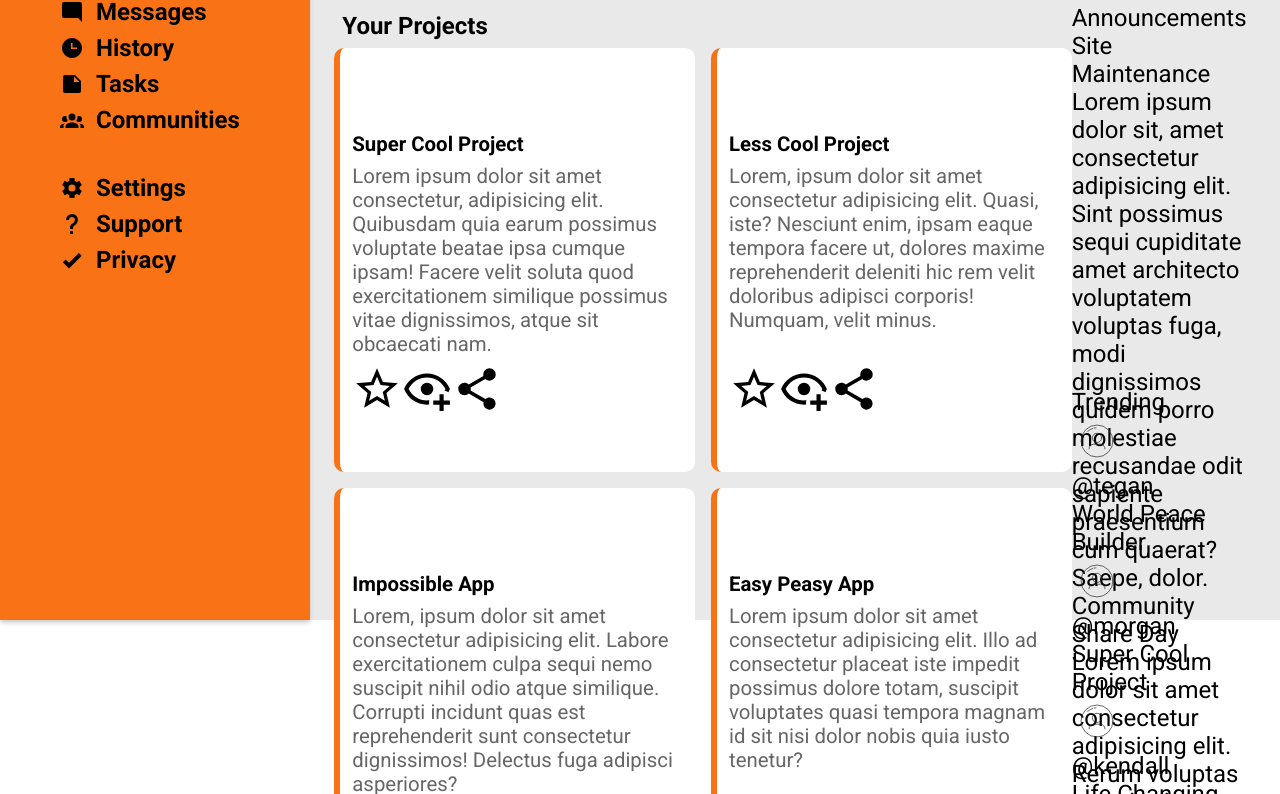
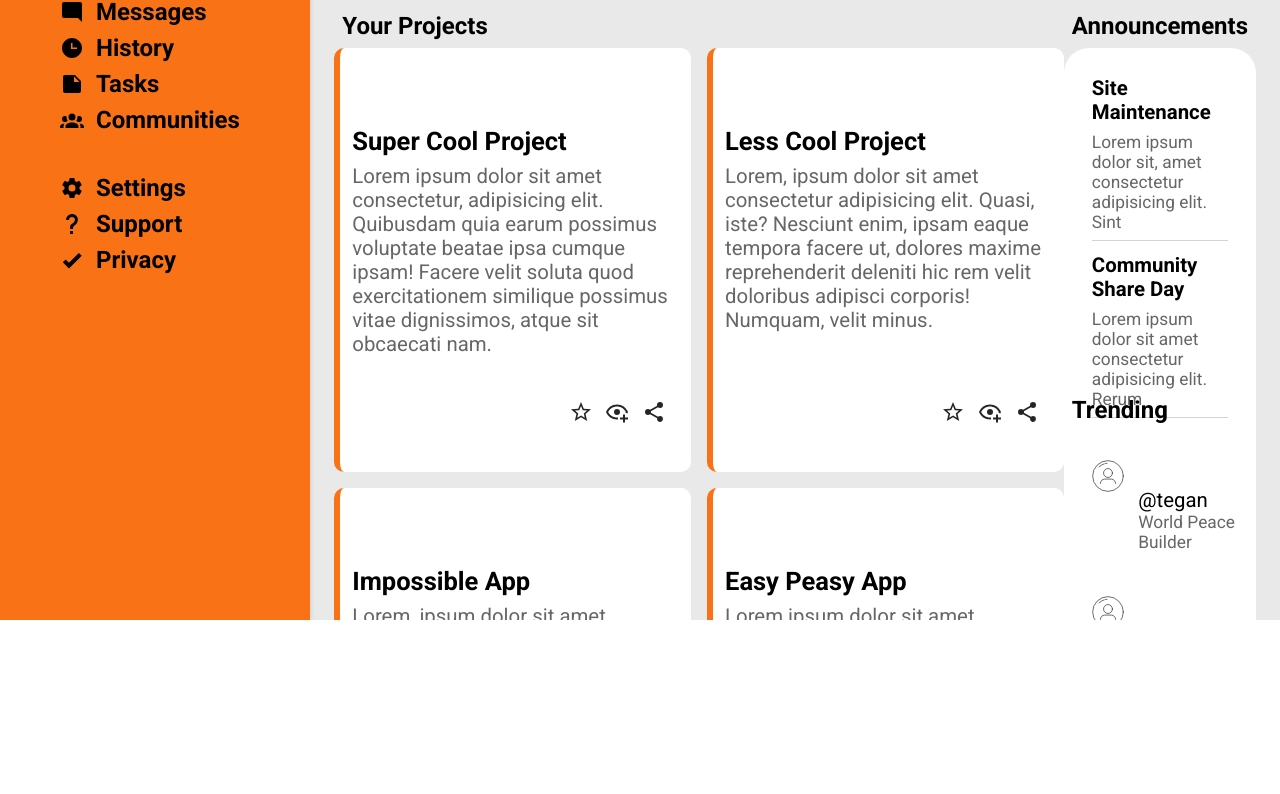
Before and after one commit to zrtgzrtg/admin-dashboard, a plain HTML site: page index.html in a window 1280 px wide. Shown: the part 180-974 px from the top of the page. After the commit the page ends 800 px from the top, so only its background shows below. Drawn offline with Linux system fonts and the light colour scheme.

Commit message:
Finished the Project hopefully
Made some layout choices on my own. I think this is fine

```diff
--- a/index.html
+++ b/index.html
@@ -178,6 +178,36 @@
                   /><img src="svg-pack/share-variant.svg" alt="" />
                 </div>
               </div>
+              <div>
+                <div class="content-projects-subtitle">Impossible App 2</div>
+                <div>
+                  Lorem ipsum, dolor sit amet consectetur adipisicing elit.
+                  Suscipit vel cum officia ratione et est, dolorem aperiam
+                  consectetur rem minus quidem quas aut. Incidunt animi illo sed
+                  iste, aliquam aut.
+                </div>
+                <div>
+                  <img src="svg-pack/star-outline.svg" alt="" /><img
+                    src="svg-pack/eye-plus-outline.svg"
+                    alt=""
+                  /><img src="svg-pack/share-variant.svg" alt="" />
+                </div>
+              </div>
+              <div>
+                <div class="content-projects-subtitle">Big Money Maker</div>
+                <div>
+                  Lorem ipsum dolor sit amet, consectetur adipisicing elit. Quia
+                  veritatis perspiciatis quas obcaecati laborum nam libero,
+                  ullam provident aspernatur illo distinctio quaerat minus
+                  veniam dicta nisi omnis sunt accusantium error.
+                </div>
+                <div>
+                  <img src="svg-pack/star-outline.svg" alt="" /><img
+                    src="svg-pack/eye-plus-outline.svg"
+                    alt=""
+                  /><img src="svg-pack/share-variant.svg" alt="" />
+                </div>
+              </div>
             </div>
           </div>
           <div class="content-announcements">
@@ -191,9 +221,6 @@
                 </div>
                 <div>
                   Lorem ipsum dolor sit, amet consectetur adipisicing elit. Sint
-                  possimus sequi cupiditate amet architecto voluptatem voluptas
-                  fuga, modi dignissimos quidem porro molestiae recusandae odit
-                  sapiente praesentium cum quaerat? Saepe, dolor.
                 </div>
               </div>
               <div>
@@ -202,10 +229,6 @@
                 </div>
                 <div>
                   Lorem ipsum dolor sit amet consectetur adipisicing elit. Rerum
-                  voluptas exercitationem consequatur! Facere cumque amet
-                  reprehenderit sapiente ut consectetur quasi nesciunt. Dolorum
-                  voluptas, praesentium explicabo repellendus itaque optio
-                  corporis excepturi.
                 </div>
               </div>
               <div>
@@ -214,9 +237,6 @@
                 </div>
                 <div>
                   Lorem ipsum dolor sit amet consectetur adipisicing elit.
-                  Neque, aspernatur. Recusandae possimus non exercitationem quia
-                  eius vero, iure accusantium modi iusto nisi adipisci nobis
-                  odit odio vitae pariatur, ea quis?
                 </div>
               </div>
             </div>
--- a/style.css
+++ b/style.css
@@ -38,6 +38,7 @@ body, html {
     grid-template-columns: 4fr 1fr;
     grid-template-rows: repeat(5, 16vh);
     padding: 1rem;
+    overflow: scroll;
 }
 .content-projects {
     grid-column: 1 / 2;
@@ -193,10 +194,11 @@ body, html {
     grid-column: 2;
     grid-row: 2;
     align-self: top;
+    font-size: 125%;
 }
 .header-buttons {
     display: flex;
-    gap: 5vw;
+    gap: 3vw;
     align-items: center;
     justify-content: right;
     margin-right: 2vw;
@@ -217,7 +219,7 @@ body, html {
 }
 
 /* content-projects code start */
-.content-projects-title {
+.content-title {
     font-weight: bold;
     padding: 1vh;
 }
@@ -243,12 +245,94 @@ body, html {
 .content-projects-subtitle {
     align-self: end;
     font-weight: bold;
-    font-size: 100%;
+    font-size: 125%;
     color: rgb(0, 0,0, 100%);
+}
+.content-projects-wrapper > div > div:nth-child(3n) > img {
+    width: 3vh;
+    height: auto;
+    aspect-ratio: 1 / 1;
+    opacity: 85%;
+}
+
+.content-projects-wrapper > div > div:nth-child(3n) {
+    display: flex;
+    justify-content: right;
+    gap: 1vw;
+    margin-right: 1vw;
+    margin-top: 1vh;
+    margin-bottom: 1vh;
 }
 
 
 /* content-projects code end */
+
+
+/* content-announcements code start */
+.content-announcements-wrapper {
+    display: grid;
+    grid-template-rows: repeat(3, 1fr);
+    row-gap: 1.5vh;
+    background-color: white;
+    border-radius: 25px;
+    padding: 3.5vh;
+    font-size: 85%;
+}
+.content-announcements-wrapper > div {
+    display: flex;
+    flex-direction: column;
+    gap: 1vh;
+    border-bottom: 0.1vh solid lightgrey;
+}
+.content-announcements-wrapper > div > div:nth-child(2n) {
+    padding-bottom: 1vh;
+    font-size: 85%;
+    color: rgb(0, 0,0, 60%);
+    max-width: 25ch;
+}
+.content-announcements-subtitle {
+    font-weight: bold;
+}
+
+
+/* content-announcements code start */
+
+/* content-trending code start */
+.content-trending-wrapper {
+    display: grid;
+    grid-template-rows: repeat(4, 1fr);
+    background-color: white;
+    border-radius: 25px;
+    padding: 1.5vh;
+    font-size: 85%;
+}
+.content-trending-wrapper > div {
+    display: grid;
+    grid-template-columns: 1fr 4fr;
+    grid-template-rows: repeat(2,1fr);
+    padding: 1vh;
+    column-gap: 0.5vw;
+}
+.content-trending-wrapper > div > img {
+    grid-column: 1;
+    grid-row: 1 / -1;
+    width: 6vh;
+    height: auto;
+    aspect-ratio: 1/1;
+
+}
+.content-trending-wrapper > div > :nth-child(2) {
+    align-self: end;
+}
+.content-trending-wrapper > div > div:nth-child(3) {
+    grid-column: 2;
+    font-size: 85%;
+    color: rgb(0, 0,0, 60%);
+    align-self: top;
+}
+
+
+/* content-trending code end */
 img {
     width: 50px;
     height: 50px;
```
